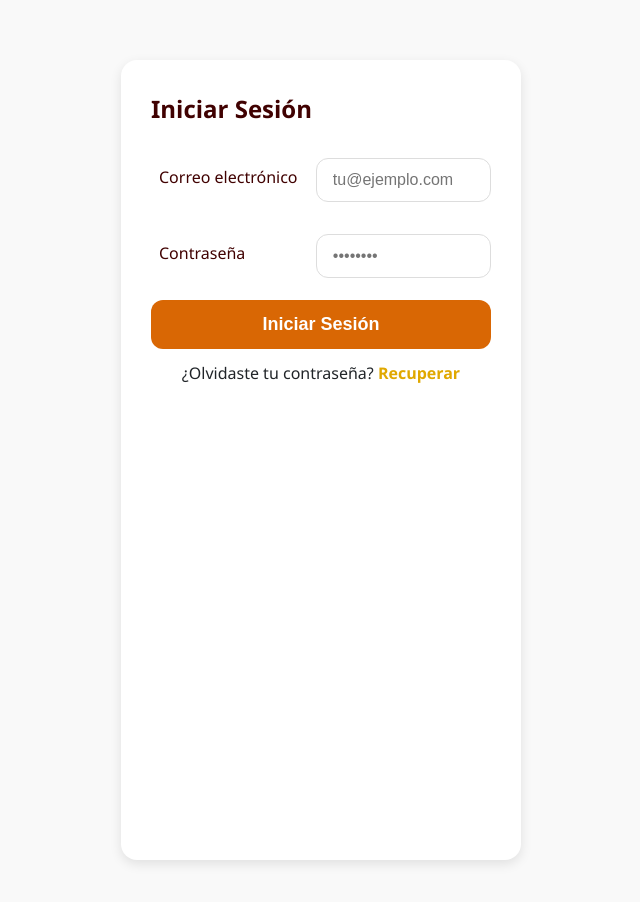
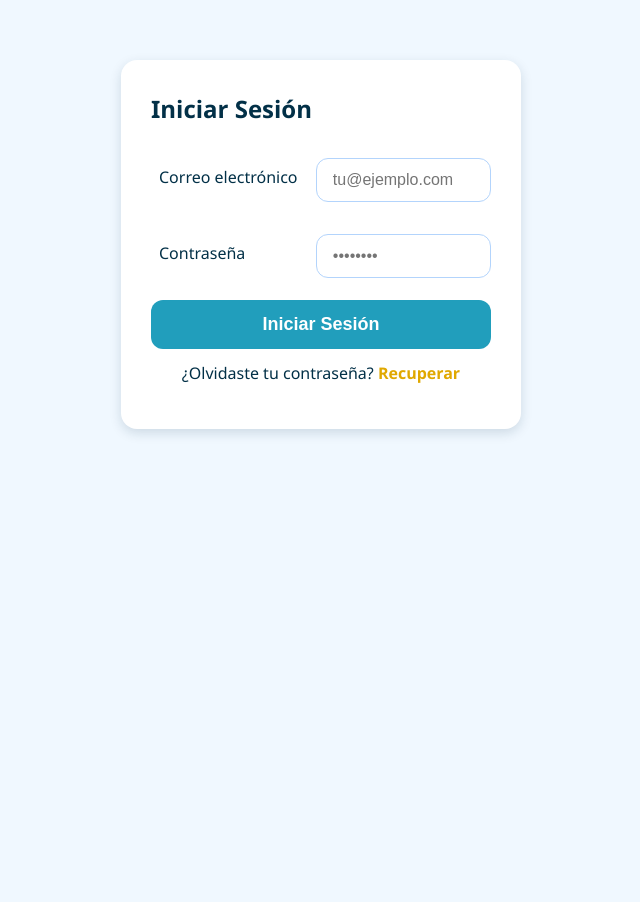
Before and after one commit to FernandaMonsalveLuco/fastpos-desktop, a React (Create React App) app: page / in a window 1280 px wide. Shown: the top 902 px of the page, without its empty margins (319-959 px from the left). After the commit the page ends 800 px from the top, so only its background shows below. Built offline with nearby package versions, Linux system fonts and the light colour scheme; no server answers.

Commit message:
Changes to be committed: 	modified:   src/App.css 	modified:   src/App.js 	modified:   src/renderer/components/Dashboard.js 	modified:   src/renderer/components/Pedidos.js 	modified:   src/renderer/components/ProductosModule.js 	modified:   src/renderer/components/TomarPedido.js

```diff
--- a/src/App.css
+++ b/src/App.css
@@ -1,58 +1,68 @@
-/* === PALETA DE COLORES === */
+/* === PALETA DE COLORES — OCEAN BREEZE === */
 :root {
-  --primary-dark: #400101;
-  --primary-medium: #D96704;
-  --primary-light: #e0a800;
-  --secondary: #28a745;
-  --danger: #a60303;
-  --warning: #ffc107;
-  --info: #17a2b8;
-  --success: #28a745;
-  --light: #f9f9f9;
-  --dark: #212529;
-  --gray-100: #f8f9fa;
-  --gray-200: #e9ecef;
-  --gray-300: #dee2e6;
-  --gray-400: #ced4da;
-  --gray-500: #adb5bd;
-  --gray-600: #6c757d;
-  --gray-700: #495057;
-  --gray-800: #343a40;
-  --gray-900: #212529;
+  --primary-dark: #023047;        /* Azul marino profundo (texto, fondo oscuro) */
+  --primary-medium: #219EBC;      /* Turquesa vibrante (botones primarios, énfasis) */
+  --primary-light: #8ECAE6;       /* Azul claro suave (fondos, hover, elementos secundarios) */
+  --secondary: #8ECAE6;           /* Mismo que primary-light, para consistencia */
+  --danger: #FB8500;              /* Naranja cálido (alertas, eliminar, cancelar) */
+  --warning: #FFB703;             /* Amarillo dorado (advertencias, destacados) */
+  --info: #219EBC;                /* Turquesa (información, estado activo) */
+  --success: #00c853;             /* Verde vibrante (éxito — lo mantenemos como está) */
+  --light: #f0f8ff;               /* Fondo muy claro con tono azulado (alternativo al blanco) */
+  --dark: #023047;                /* Mismo que primary-dark para textos y bordes oscuros */
+  --gray-100: #1b263b;       /* Fondo de tarjetas / secciones */
+  --gray-200: #222f45;
+  --gray-300: #2a3b55;
+  --gray-400: #3b506e;
+  --gray-500: #5a7398;
+  --gray-600: #8a9eb1;
+  --gray-700: #b0c4d6;
+  --gray-800: #d0e0f0;
+  --gray-900: #e0f7fa;
   --white: #ffffff;
   --black: #000000;
-  --border-color: #ddd;
-  --shadow: 0 4px 12px rgba(0, 0, 0, 0.1);
+  --border-color: #b3d4fc;        /* Borde azul claro, suave */
+  --shadow: 0 4px 12px rgba(2, 48, 71, 0.15); /* Sombra en tono azul marino */
   --transition: all 0.2s ease;
 }
 
 /* === MODO OSCURO === */
 [data-theme="dark"] {
-  --primary-dark: #e0a800;
-  --primary-medium: #ffcc80;
-  --primary-light: #fff3cd;
-  --secondary: #66bb6a;
-  --danger: #ef5350;
-  --warning: #ffa726;
-  --info: #4fc3f7;
-  --success: #66bb6a;
-  --light: #121212;
-  --dark: #ffffff;
-  --gray-100: #1e1e1e;
-  --gray-200: #2d2d2d;
-  --gray-300: #3d3d3d;
-  --gray-400: #4d4d4d;
-  --gray-500: #5d5d5d;
-  --gray-600: #8d8d8d;
-  --gray-700: #bfbfbf;
-  --gray-800: #e0e0e0;
-  --gray-900: #ffffff;
-  --white: #121212;
-  --black: #ffffff;
-  --border-color: #444;
-  --shadow: 0 4px 12px rgba(126, 126, 126, 0.555);
-}
-
+  /* Fondo principal oscuro con ligero tono azulado (no negro puro) */
+  --light: #0d1b2a;          /* Azul muy oscuro (fondo general) */
+  --dark: #e0f7fa;           /* Texto claro suave (casi blanco, pero más cálido) */
+
+  /* Colores primarios adaptados al modo oscuro */
+  --primary-dark: #8ECAE6;   /* Mantenemos el azul marino como acento oscuro */
+  --primary-medium: #219EBC; /* Turquesa vibrante (igual que en modo claro, funciona bien) */
+  --primary-light: #023047;  /* Azul claro (igual, se ve bien sobre fondo oscuro) */
+
+  /* Secundarios y estados */
+  --secondary: #FFB703;      /* Usamos el amarillo dorado como secundario (destaca más en oscuro) */
+  --warning: #FFB703;        /* Advertencias: amarillo dorado */
+  --danger: #FB8500;         /* Naranja cálido (mantiene contraste y coherencia) */
+  --info: #219EBC;           /* Turquesa para info */
+  --success: #66bb6a;        /* Verde suave (legible en oscuro) */
+
+  /* Escala de grises adaptada */
+  --gray-900: #1b263b;       /* Fondo de tarjetas / secciones */
+  --gray-800: #222f45;
+  --gray-700: #2a3b55;
+  --gray-600: #3b506e;
+  --gray-500: #5a7398;
+  --gray-400: #8a9eb1;
+  --gray-300: #b0c4d6;
+  --gray-200: #d0e0f0;
+  --gray-100: #e0f7fa;
+
+  /* Invertimos blanco/negro */
+  --white: #0d1b2a;          /* Fondo oscuro */
+  --black: #e0f7fa;          /* Texto claro */
+
+  /* Borde y sombra */
+  --border-color: #3b506e;   /* Gris azulado suave */
+  --shadow: 0 4px 12px rgba(2, 48, 71, 0.4); /* Sombra profunda pero no agresiva */
+}
 /* === RESET Y FUENTES === */
 * {
   margin: 0;
@@ -70,7 +80,6 @@ body {
 
 /* === CONTENEDORES GENERALES === */
 .app-container,
-.login-container,
 .tomar-pedido-container,
 .dashboard-container {
   min-height: 100vh;
@@ -78,8 +87,11 @@ body {
   margin: 0 auto;
   border-radius: 12px;
   padding: 40px;
-  background: #808080;
+  background: var(--white);
   transition: background 0.3s ease;
+}
+.login-container{
+  min-height: auto;
 }
 
 /* === DASHBOARD - NAVEGACIÓN === */
@@ -130,8 +142,8 @@ body {
 }
 
 .nav-action-btn:hover {
-  background: var(--gray-700);
-  color: var(--primary-light);
+  background: var(--white);
+  color: var(--dark);
 }
 
 .navbar-user {
@@ -252,7 +264,7 @@ body {
 }
 
 .chart-card {
-  background: linear-gradient(327deg, var(--light) 0%, #b9b9b9 100%);
+  background: var(--light);
   border-radius: 16px;
   padding: 16px;
   box-shadow: var(--shadow);
@@ -459,7 +471,7 @@ body {
 
 .btn-editar,
 .btn-agregar {
-  background: var(--secondary);
+  background: var(--primary-medium);
   color: var(--white);
   margin-top: 10px;
   margin-bottom: 10px;
@@ -467,7 +479,7 @@ body {
   padding: 14px;
   border-radius: 12px;
   border: 2px solid;
-  border-color: var(--secondary);
+  border-color: var(--primary-medium);
   font-size: 16px;
   font-weight: bold;
   cursor: pointer;
@@ -485,8 +497,8 @@ body {
 .btn-editar:hover,
 .btn-agregar:hover {
   background-color: var(--white);
-  color: var(--secondary);
-  border: 2px solid var(--secondary);
+  color: var(--primary-medium);
+  border: 2px solid var(--primary-medium);
 }
 
 .btn-pagar:hover {
@@ -653,7 +665,7 @@ body {
 }
 
 .categoria-btn {
-  width: 150px;
+  width: 200px;
   padding: 14px;
   margin-bottom: 8px;
   background: var(--primary-medium);
@@ -747,6 +759,7 @@ body {
 
 .lista-usuarios th {
   background-color: var(--gray-100);
+  color: var(--gray-900);
   font-weight: 800;
 }
 
@@ -932,6 +945,24 @@ body {
 }
 
 /* === PEDIDOS MODULE === */
+.acciones-pedido {
+  margin-top: 12px;
+  display: flex;
+  align-items: center;
+  gap: 8px;
+}
+
+.acciones-pedido select {
+  padding: 4px 8px;
+  border-radius: 4px;
+  border: 1px solid #ccc;
+}
+
+.loading-indicator {
+  font-size: 0.9em;
+  color: #666;
+  margin-left: 8px;
+}
 .pedidos-module {
   padding: 20px;
   max-width: 1000px;
@@ -1094,6 +1125,7 @@ body {
 
 .productos-lista th {
   background-color: var(--gray-100);
+  color: var(--gray-900);
   font-weight: 800;
 }
 
@@ -1394,6 +1426,25 @@ body {
   transition: color 0.3s ease;
 }
 
+/* Estilo para el selector de categoría en el formulario de productos */
+.productos-module .formulario-producto select[name="categoria"] {
+  width: 100%;
+  padding: 10px;
+  margin: 8px 0;
+  border: 1px solid #ccc;
+  border-radius: 6px;
+  font-size: 16px;
+  background-color: #fff;
+  color: #333;
+  box-sizing: border-box;
+}
+
+.productos-module .formulario-producto select[name="categoria"]:focus {
+  outline: none;
+  border-color: #007bff;
+  box-shadow: 0 0 0 2px rgba(0, 123, 255, 0.25);
+}
+
 .formulario-producto input[type="text"],
 .formulario-producto input[type="number"],
 .formulario-producto textarea {
--- a/src/App.js
+++ b/src/App.js
@@ -92,14 +92,13 @@ function App() {
     return <div className="loading">Cargando...</div>;
   }
 
-  // 🔁 Manejo de vistas fuera del dashboard
   if (showRegister) {
-    // Asegúrate de tener el componente Register importado si lo usas
-    return <Register onRegisterSuccess={() => setShowRegister(false)} />;
+    // Si usas Register, asegúrate de importarlo. Si no, elimina este bloque.
+    // return <Register onRegisterSuccess={() => setShowRegister(false)} />;
+    return <Login onLogin={handleLogin} />;
   }
 
   if (showForgotPassword) {
-    // ✅ Usa tu nuevo componente Recuperar
     return <Recuperar onBack={() => setShowForgotPassword(false)} />;
   }
 
@@ -137,7 +136,7 @@ function App() {
         <TomarPedido
           carritoActual={carrito}
           onAgregarAlCarrito={agregarAlCarrito}
-          onEliminarDelCarrito={eliminarDelCarrito}
+          onEliminarDelCarrito={eliminarDelCarrito} // ✅ Pasamos la función
           onIrACaja={() => setActiveSection('caja')}
           onBack={() => setActiveSection('home')}
         />
--- a/src/renderer/components/Dashboard.js
+++ b/src/renderer/components/Dashboard.js
@@ -25,11 +25,9 @@ ChartJS.register(
   Filler,
   ArcElement
 );
-
 import { Bar, Line, Doughnut } from 'react-chartjs-2';
 import { collection, getDocs } from 'firebase/firestore';
 import { db } from '../firebase';
-import { color } from 'chart.js/helpers';
 
 const Dashboard = ({ user, onLogout, onSectionChange }) => {
   const [metrics, setMetrics] = useState({
@@ -65,9 +63,6 @@ const Dashboard = ({ user, onLogout, onSectionChange }) => {
           fecha: doc.data().fecha?.toDate ? doc.data().fecha.toDate() : new Date()
         }));
 
-        console.log('Estados encontrados:', ventas.map(v => v.estado).filter(Boolean));
-        console.log('Estados únicos:', [...new Set(ventas.map(v => v.estado))]);
-
         const usuariosSnapshot = await getDocs(collection(db, 'Usuarios'));
         const usuariosMap = {};
         usuariosSnapshot.docs.forEach(doc => {
@@ -101,12 +96,12 @@ const Dashboard = ({ user, onLogout, onSectionChange }) => {
           }
 
           const estadoVenta = venta.estado;
-            if (typeof estadoVenta === 'string') {
-              const estadoNormalizado = estadoVenta.trim().toLowerCase();
-              if (estadoNormalizado === 'pendiente') {
-                pedidosPendientes++;
-              }
+          if (typeof estadoVenta === 'string') {
+            const estadoNormalizado = estadoVenta.trim().toLowerCase();
+            if (estadoNormalizado === 'pendiente') {
+              pedidosPendientes++;
             }
+          }
 
           cajerosVentas[cajeroId].total += totalVenta;
           cajerosVentas[cajeroId].pedidos += 1;
@@ -180,13 +175,31 @@ const Dashboard = ({ user, onLogout, onSectionChange }) => {
 
   const displayName = user?.name || user?.email?.split('@')[0] || 'Usuario';
 
+  // === COLORES ADAPTADOS A OCEAN BREEZE ===
+  const primaryDark = '#03045e';
+  const primaryMedium = '#0077b6';
+  const primaryLight = '#00b4d8';
+  const secondary = '#90e0ef';
+  const info = '#00b4d8';
+  const light = '#e3f2fd';
+  const white = '#fff';
+
+  // Generar colores para el gráfico de dona (máximo 5 colores distintos)
+  const doughnutColors = [
+    primaryMedium,
+    primaryLight,
+    secondary,
+    info,
+    'var(--gray-500)'
+  ];
+
   const doughnutData = {
     labels: metrics.ventasPorCajero.map(c => c.nombre),
     datasets: [{
       data: metrics.ventasPorCajero.map(c => c.total),
-      backgroundColor: ['#D96704', '#400101', '#F2A81D', '#a60303', '#6c757d'],
+      backgroundColor: doughnutColors.slice(0, metrics.ventasPorCajero.length),
       borderWidth: 2,
-      borderColor: '#fff'
+      borderColor: white
     }]
   };
 
@@ -195,9 +208,9 @@ const Dashboard = ({ user, onLogout, onSectionChange }) => {
     datasets: [{
       label: 'Unidades vendidas',
       data: metrics.topProductos.map(p => (typeof p.vendidos === 'number' ? p.vendidos : 0)),
-      backgroundColor: '#D96704',
-      borderColor: '#400101',
-      borderWidth: 3,
+      backgroundColor: primaryMedium,
+      borderColor: primaryDark,
+      borderWidth: 2,
     }],
   };
 
@@ -206,8 +219,8 @@ const Dashboard = ({ user, onLogout, onSectionChange }) => {
     datasets: [{
       label: 'Ventas diarias ($)',
       data: metrics.ventas7Dias.data,
-      borderColor: '#D96704',
-      backgroundColor: 'rgba(217, 103, 4, 0.1)',
+      borderColor: primaryLight,
+      backgroundColor: `rgba(${parseInt(primaryLight.slice(1), 16) >> 16}, ${parseInt(primaryLight.slice(1), 16) >> 8 & 0xff}, ${parseInt(primaryLight.slice(1), 16) & 0xff}, 0.1)`,
       tension: 0.3,
       fill: true,
     }],
@@ -220,7 +233,10 @@ const Dashboard = ({ user, onLogout, onSectionChange }) => {
       legend: { position: 'top' },
       tooltip: { mode: 'index', intersect: false },
     },
-    scales: { y: { beginAtZero: true } }
+    scales: {
+      y: { beginAtZero: true },
+      x: { ticks: { autoSkip: false } }
+    }
   };
 
   return (
@@ -272,7 +288,13 @@ const Dashboard = ({ user, onLogout, onSectionChange }) => {
             {loading ? (
               <p>Cargando...</p>
             ) : metrics.ventasPorCajero.length > 0 ? (
-              <Doughnut data={doughnutData} options={{ ...options, plugins: { legend: { position: 'bottom' } } }} />
+              <Doughnut
+                data={doughnutData}
+                options={{
+                  ...options,
+                  plugins: { legend: { position: 'bottom' } }
+                }}
+              />
             ) : (
               <p>No hay ventas registradas.</p>
             )}
```
Also changed, not shown: src/renderer/components/Pedidos.js (+71 -11 lines), src/renderer/components/ProductosModule.js (+109 -46 lines), src/renderer/components/TomarPedido.js (+63 -24 lines).
